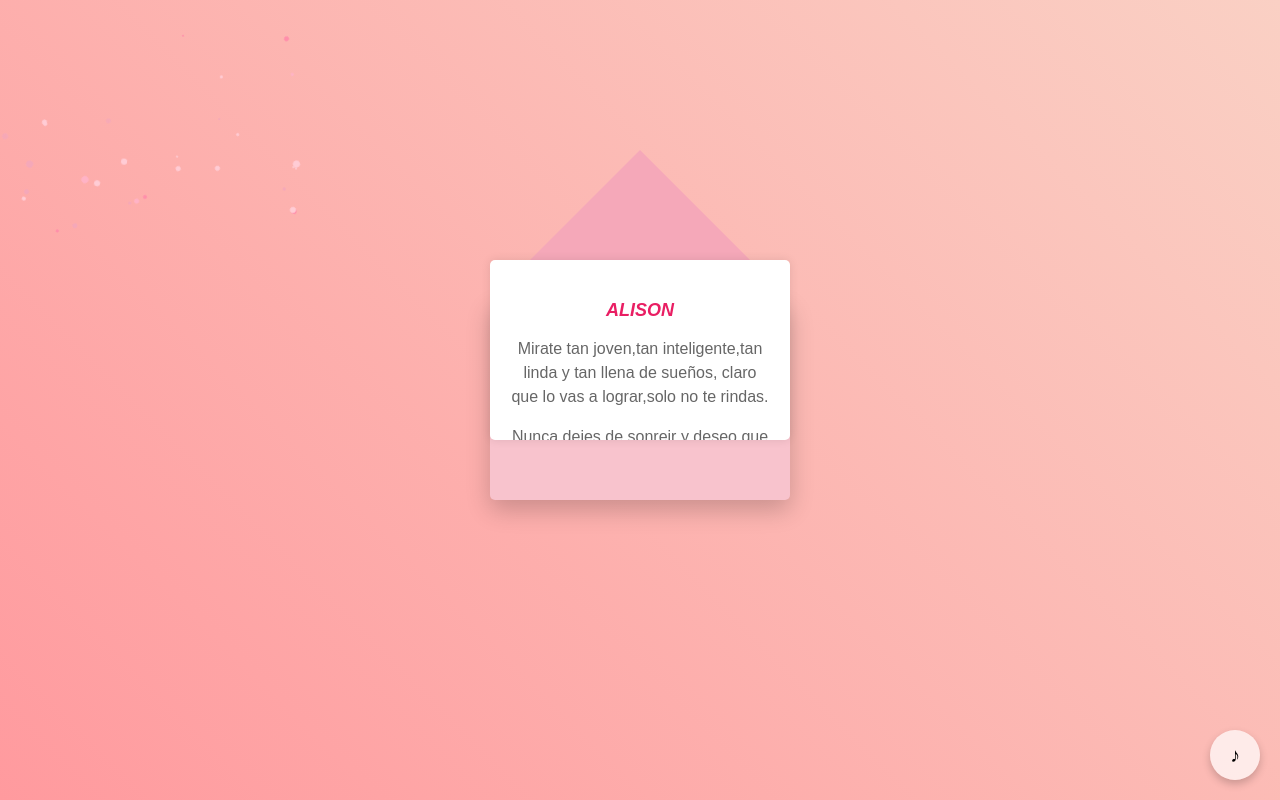
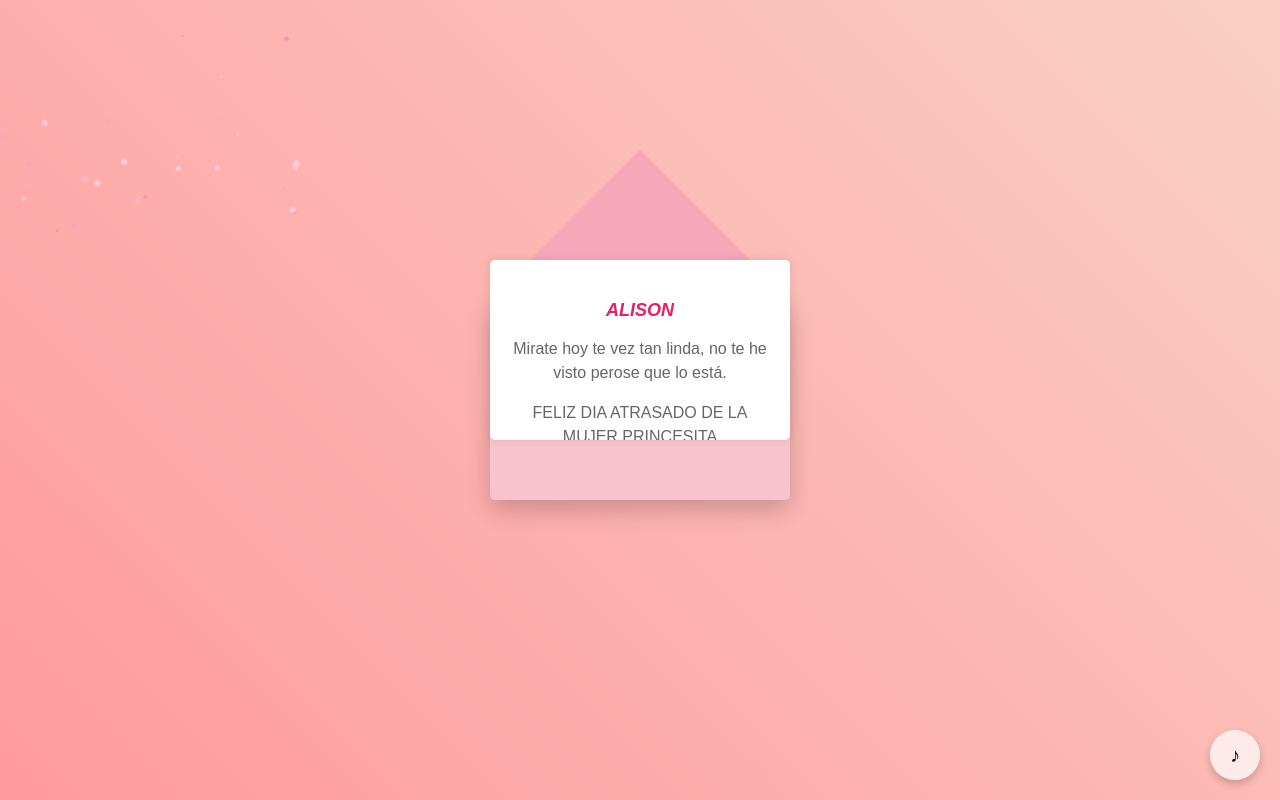
Before and after one commit to purple7u7/CartaA, a plain HTML site: page index.html in a window 1280 px wide. Both pictures are taken after a click on the element 640 px from the left and 400 px from the top of the page. Drawn offline with Linux system fonts and the light colour scheme.

Commit message:
Update index.html

```diff
--- a/index.html
+++ b/index.html
@@ -197,9 +197,8 @@
         <div class="flap"></div>
         <div class="letter">
             <h1><div class="signature">ALISON</div></h1>
-            <p>Mirate tan joven,tan inteligente,tan linda y tan llena de sueños, claro que lo vas a lograr,solo no te rindas.</p>
-            <p>Nunca dejes de sonreir y deseo que te vaya muy bonito</p>
-            <p>FELIZ DIA PRINCESA</p>
+            <p>Mirate hoy te vez tan linda, no te he visto perose que lo está.</p>
+            <p>FELIZ DIA ATRASADO DE LA MUJER PRINCESITA</p>
             <div class="signature">atte: Bruno</div>
         </div>
     </div>
```
